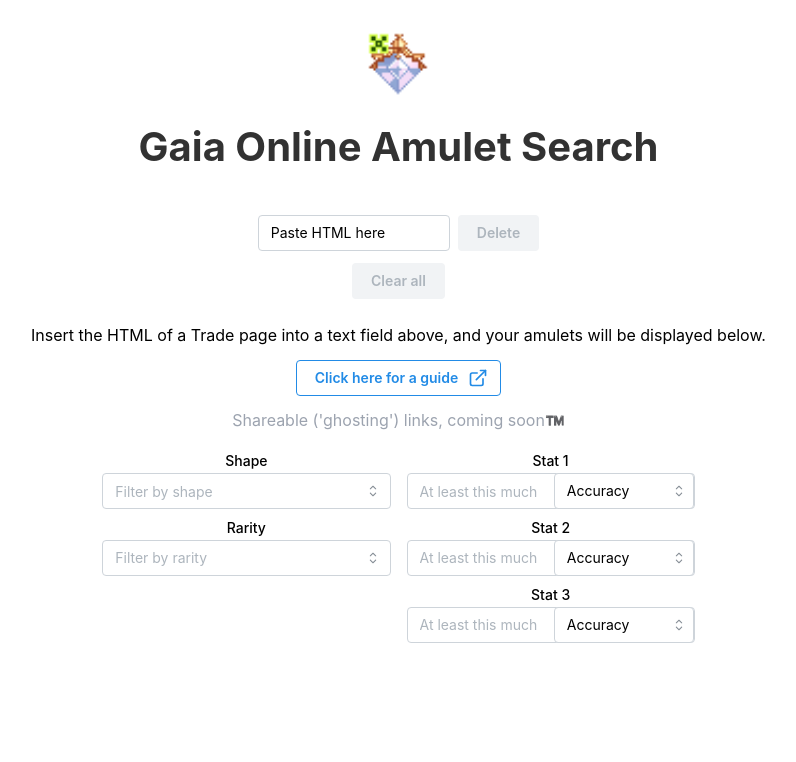
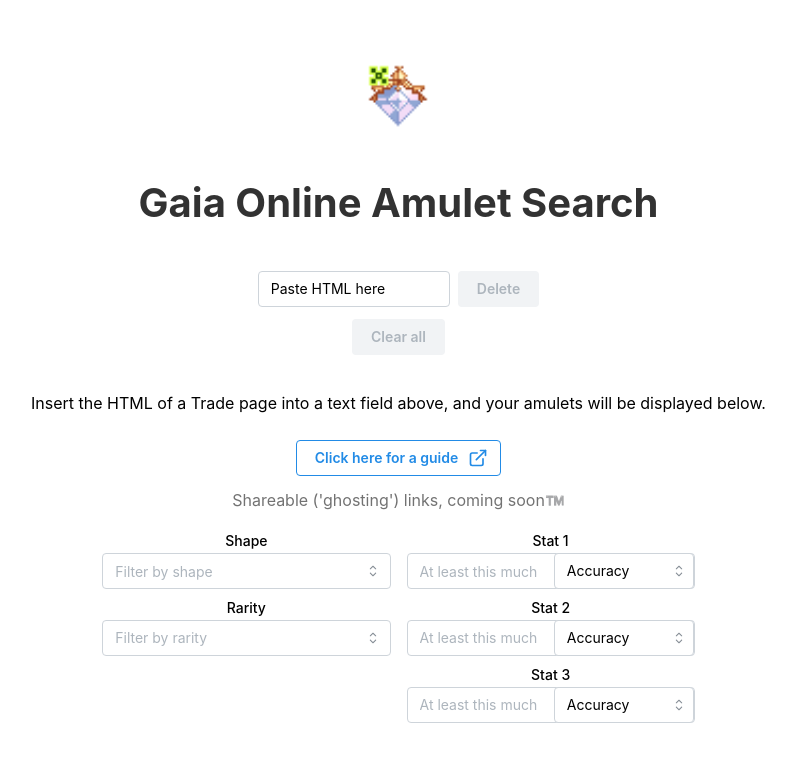
Before and after one commit to landwill/gaia-amulet-search, a React (Vite) app: page / in a window 1280 px wide. Shown: the top 762 px of the page, without its empty margins (234-1030 px from the left). Built offline with nearby package versions, Linux system fonts and the light colour scheme.

Commit message:
tech: refactoring

```diff
--- a/src/Home.tsx
+++ b/src/Home.tsx
@@ -1,10 +1,11 @@
 import legendaryDiamondAmulet from '/amuletLegendaryDiamond.png'
 import './App.css'
-import { Button, Text, Title } from '@mantine/core'
-import { ExternalLinkIcon } from 'lucide-react'
+import { Image, Text, Title } from '@mantine/core'
 import { useReducer } from 'react'
-import { HtmlEntryPanel } from './Home/HtmlEntryPanel.tsx'
+import { ExternalLinkButton } from './components/ExternalLinkButton.tsx'
+import { Notices } from './components/Notices.tsx'
 import { DeletePage, HtmlDumpInfo, PageAction, SetAmuletsForPage } from './interfaces.ts'
+import { HtmlPasteList } from './page_segments/HtmlPasteList.tsx'
 import ResultsScreen from './ResultsScreen/ResultsScreen.tsx'
 
 const INITIAL_HTML_DUMPS_STATE: HtmlDumpInfo[] = [{ amulets: null, deleted: false, pageNumber: 0 }]
@@ -13,18 +14,18 @@
   return 'arrayIndex' in action
 }
 
-const htmlDumpReducer = (state: HtmlDumpInfo[], action: PageAction) => {
-  if ('action' in action) {
+const pastedHtmlReducer = (state: HtmlDumpInfo[], dispatchedAction: PageAction) => {
+  if ('action' in dispatchedAction && dispatchedAction.action === 'delete') {
     return INITIAL_HTML_DUMPS_STATE
   }
-  if (!isIndexedAction(action)) throw new Error('Bug; failed to return despite not being an indexed action.')
+  if (!isIndexedAction(dispatchedAction)) throw new Error('Bug; failed to return despite not being an indexed action.')
 
   const newState = [...state]
-  if ('pageNumber' in action && 'amulets' in action) {
-    const { arrayIndex, pageNumber, amulets } = action
+  if ('pageNumber' in dispatchedAction && 'amulets' in dispatchedAction) {
+    const { arrayIndex, pageNumber, amulets } = dispatchedAction
     newState[arrayIndex] = { ...newState[arrayIndex], amulets, pageNumber }
   } else {
-    const { arrayIndex, ...rest } = action
+    const { arrayIndex, ...rest } = dispatchedAction
     newState[arrayIndex] = { ...newState[arrayIndex], ...rest }
   }
 
@@ -34,44 +35,27 @@
   return newState
 }
 
-const notices = [
+const NOTICES = [
   'Shareable (\'ghosting\') links, coming soon™️'
 ]
 
 function Home() {
-  const [htmlDumps, setHtmlDump] = useReducer(htmlDumpReducer, INITIAL_HTML_DUMPS_STATE)
+  const [pastedHtml, dispatchPastedHtmlAction] = useReducer(pastedHtmlReducer, INITIAL_HTML_DUMPS_STATE)
 
-  const hasSomethingToClear = htmlDumps.filter(d => !d.deleted && d.amulets != null).length > 0
-
-  return (
-    <>
-      <img src={legendaryDiamondAmulet} alt='Legendary diamond amulet icon' className='logo'
-           style={{ display: 'inline', height: '4rem', marginBottom: 24 }} />
-      <div style={{ marginBottom: 24, alignItems: 'center', flexDirection: 'column', display: 'flex' }}>
-        <Title order={1} style={{ fontSize: '2.5rem', marginBottom: '3rem', lineHeight: 1 }} opacity='0.8'>Gaia Online Amulet Search</Title>
-        <div style={{ marginBottom: 12 }}>
-          {
-            htmlDumps.map((htmlDumpInfo: HtmlDumpInfo, index: number) =>
-              htmlDumpInfo.deleted
-                ? undefined
-                : <HtmlEntryPanel key={index} dispatcher={setHtmlDump} arrayIndex={index} pageNumber={htmlDumpInfo.pageNumber} />)
-          }
-          <Button variant='danger' onClick={() => {setHtmlDump({ action: 'delete' })}} disabled={!hasSomethingToClear}>Clear all</Button>
-        </div>
-        <Text mt={12} mb={12}>
-          Insert the HTML of a Trade page into a text field above, and your amulets will be displayed below.
-        </Text>
-        <Button component='a'
-                href='https://github.com/landwill/gaia-amulet-search#readme'
-                target='_blank'
-                variant='outline'
-                rightSection={<ExternalLinkIcon size='20' />}
-                mb={12}>Click here for a guide</Button>
-        {notices.map(notice => <span key={notice} style={{ pointerEvents: 'none', color: '#9CA3AF' }}>{notice}</span>)}
-      </div>
-      <ResultsScreen inventoryHtml={htmlDumps} />
-    </>
-  )
+  return <>
+    <Image h='4rem' w='4rem' mt={{ base: '0.5rem', md: '2rem' }} mb={{ base: '1.5rem', md: '3rem' }} src={legendaryDiamondAmulet}
+           alt='Legendary diamond amulet icon' className='logo' style={{ display: 'inline' }} />
+    <Title order={1} style={{ fontSize: '2.5rem', marginBottom: '3rem', lineHeight: 1 }} opacity='0.8'>Gaia Online Amulet Search</Title>
+    <div style={{ marginBottom: 24, alignItems: 'center', flexDirection: 'column', display: 'flex' }}>
+      <HtmlPasteList pastedHtml={pastedHtml} dispatcher={dispatchPastedHtmlAction} />
+      <Text my={24}>
+        Insert the HTML of a Trade page into a text field above, and your amulets will be displayed below.
+      </Text>
+      <ExternalLinkButton href='https://github.com/landwill/gaia-amulet-search#readme' mb={12}>Click here for a guide</ExternalLinkButton>
+      <Notices notices={NOTICES} />
+    </div>
+    <ResultsScreen inventoryHtml={pastedHtml} />
+  </>
 }
 
 export default Home
--- /dev/null
+++ b/src/components/ExternalLinkButton.tsx
@@ -0,0 +1,19 @@
+import { Button } from '@mantine/core'
+import { ExternalLinkIcon } from 'lucide-react'
+import React from 'react'
+
+interface ExternalLinkButtonProps {
+  href: string
+  mb: number
+  children: React.ReactNode | React.ReactNode[]
+}
+
+export const ExternalLinkButton = ({ href, mb, children }: ExternalLinkButtonProps) => {
+  return <Button component='a'
+                 href={href}
+                 target='_blank'
+                 variant='outline'
+                 rightSection={<ExternalLinkIcon size='20' />}
+                 mb={mb}
+  >{children}</Button>
+}
--- /dev/null
+++ b/src/components/Notices.tsx
@@ -0,0 +1,13 @@
+interface NoticesProps {
+  notices: string[]
+}
+
+export const Notices = ({ notices }: NoticesProps) => {
+  return <>
+    {
+      notices.map(notice => {
+        return <span key={notice} style={{ pointerEvents: 'none', opacity: 0.55 }}>{notice}</span>
+      })
+    }
+  </>
+}
--- a/src/Home/HtmlEntryPanel.tsx
+++ b/src/page_segments/HtmlEntryPanel.tsx
@@ -1,15 +1,16 @@
-/* eslint-disable @typescript-eslint/no-empty-function */
 import { Button, Input } from '@mantine/core'
 import React from 'react'
 import { PageAction } from '../interfaces.ts'
 import { ExtractionError } from '../ResultsScreen/errors.ts'
 import { extractAmuletsFromHtml, warnUser, warnUserOfError } from '../ResultsScreen/utils.ts'
 
-export const HtmlEntryPanel = ({ arrayIndex, dispatcher, pageNumber = 0 }: {
-  dispatcher: React.Dispatch<PageAction>,
-  arrayIndex: number,
+interface HtmlEntryPanelProps {
+  dispatcher: React.Dispatch<PageAction>
+  arrayIndex: number
   pageNumber: number
-}) => {
+}
+
+export const HtmlEntryPanel = ({ arrayIndex, dispatcher, pageNumber = 0 }: HtmlEntryPanelProps) => {
   const isHtmlPopulated = pageNumber !== 0
 
   return <div style={{ display: 'flex', marginBottom: '0.75rem' }}>
--- /dev/null
+++ b/src/page_segments/HtmlPasteList.tsx
@@ -0,0 +1,22 @@
+import { Button } from '@mantine/core'
+import React from 'react'
+import { HtmlDumpInfo, PageAction } from '../interfaces.ts'
+import { HtmlEntryPanel } from './HtmlEntryPanel.tsx'
+
+interface HtmlPasteListProps {
+  pastedHtml: HtmlDumpInfo[]
+  dispatcher: React.Dispatch<PageAction>
+}
+
+export const HtmlPasteList = ({ pastedHtml, dispatcher }: HtmlPasteListProps) => {
+  const hasSomethingToClear = pastedHtml.filter(d => !d.deleted && d.amulets != null).length > 0
+
+  return <div style={{ marginBottom: 12 }}>
+    {
+      pastedHtml.map((htmlDump: HtmlDumpInfo, index: number) =>
+        !htmlDump.deleted &&
+          <HtmlEntryPanel key={index} dispatcher={dispatcher} arrayIndex={index} pageNumber={htmlDump.pageNumber} />)
+    }
+    <Button variant='danger' onClick={() => {dispatcher({ action: 'delete' })}} disabled={!hasSomethingToClear}>Clear all</Button>
+  </div>
+}
```
